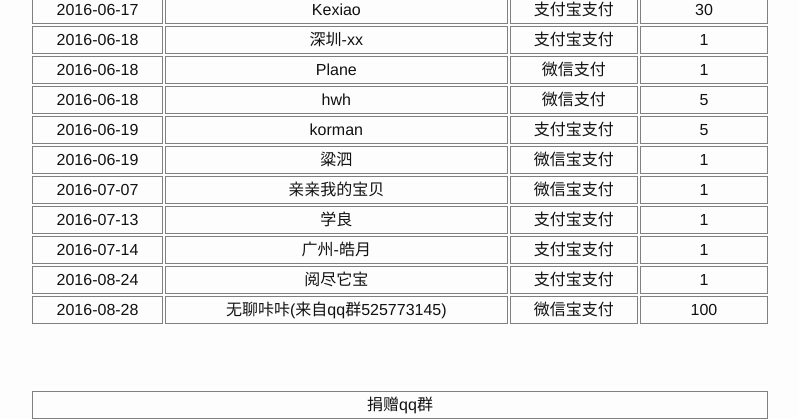
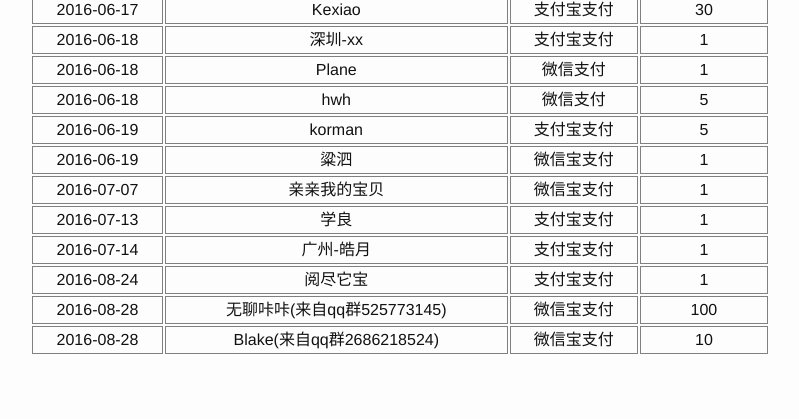
Before and after one commit to guoyu07/skynetclub.github.io, a Jekyll site: the page built from donate.md, in a window 1280 px wide and 900 px high, scrolled down 1133 px, cut to the strip 0-419 px from the top of the window. Shown: the whole strip, without its empty margins (240-1039 px from the left). Built offline with Jekyll 4.4.1, drawn with Linux system fonts in a browser that asks for light colours; comment, search, counter and statistics services are not loaded.

Commit message:
Update donate.md

```diff
--- a/donate.md
+++ b/donate.md
@@ -138,6 +138,12 @@ qq支付需要加群后方可支付
 <td>微信宝支付</td>
 <td>100</td>
 </tr>
+<tr>
+<td>2016-08-28</td>
+<td>Blake(来自qq群2686218524)</td>
+<td>微信宝支付</td>
+<td>10</td>
+</tr>
 </table>
 
 <br/><br/>
```
